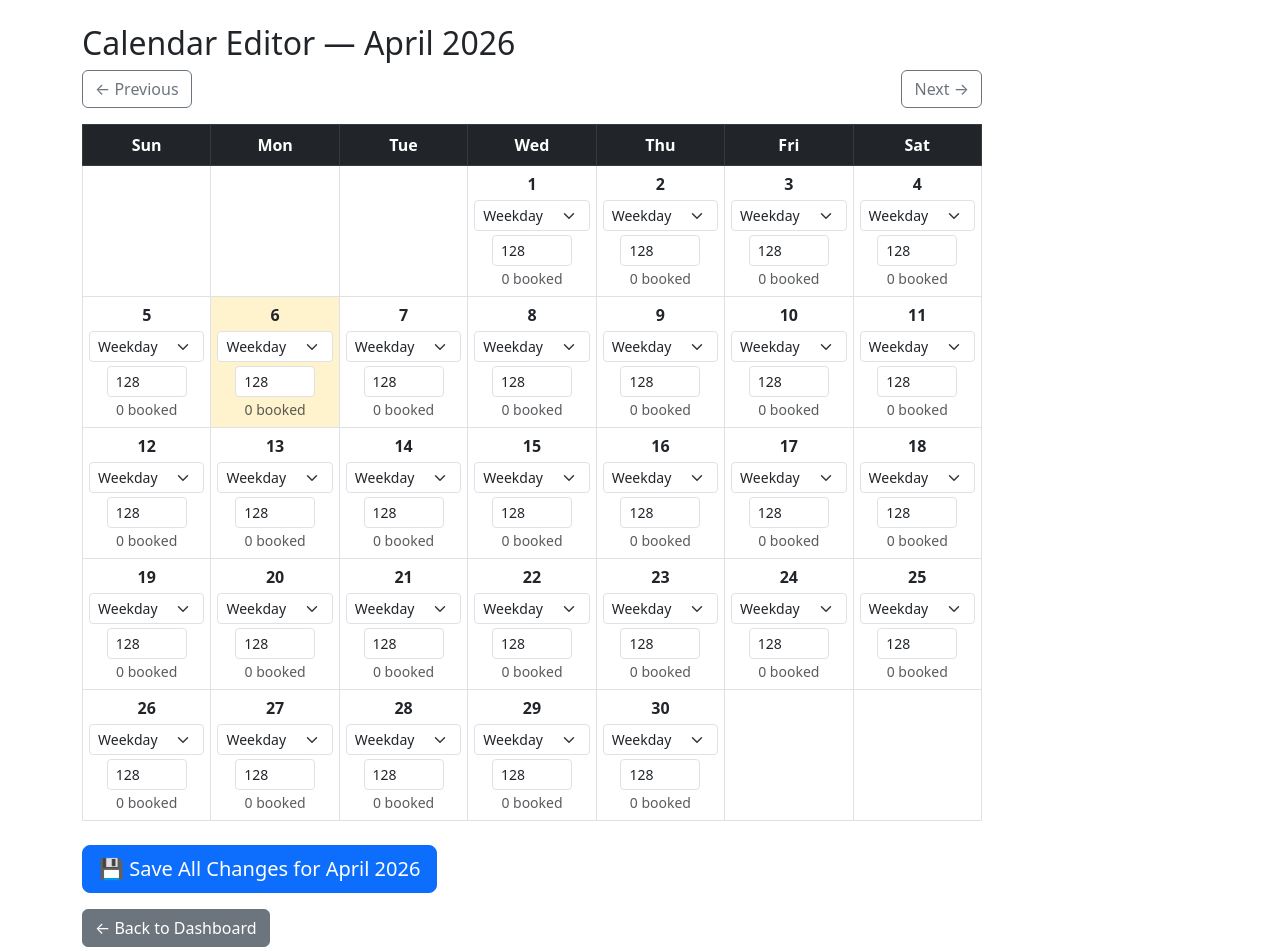
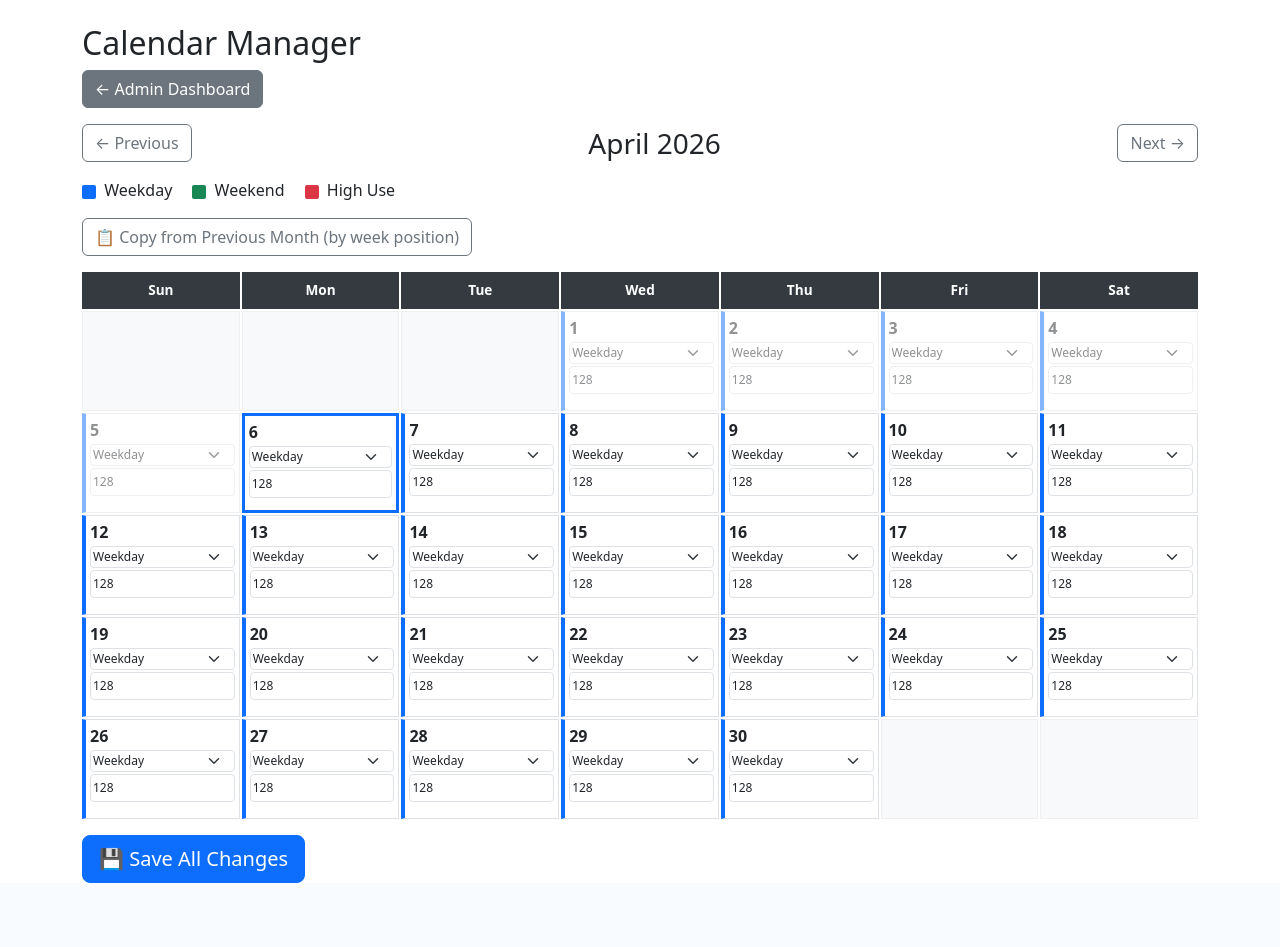
Before and after one commit to ccbractivix/splashpass, a Flask app: page /admin/calendar in a window 1280 px wide. Shown: the part 56-1003 px from the top of the page. After the commit the page ends 939 px from the top, so only its background shows below. Run offline with Flask 3, Linux system fonts and the light colour scheme; the visitor is signed in with stand-in values (Sample User, id 1).

Commit message:
Update calendar.html

```diff
--- a/templates/admin/calendar.html
+++ b/templates/admin/calendar.html
@@ -1,51 +1,182 @@
 {% extends "base.html" %}
-{% block title %}Calendar Editor{% endblock %}
+{% block title %}Calendar Manager{% endblock %}
 {% block content %}
-<h2>Calendar Editor — {{ month_name }}</h2>
+<style>
+  .cal-grid {
+    display: grid;
+    grid-template-columns: repeat(7, 1fr);
+    gap: 2px;
+    font-size: 0.85rem;
+  }
+  .cal-header {
+    background: #343a40;
+    color: white;
+    text-align: center;
+    padding: 8px 4px;
+    font-weight: bold;
+  }
+  .cal-cell {
+    border: 1px solid #dee2e6;
+    min-height: 100px;
+    padding: 4px;
+    position: relative;
+    background: white;
+  }
+  .cal-cell.past { opacity: 0.5; }
+  .cal-cell.today { border: 3px solid #0d6efd; }
+  .cal-cell.empty { background: #f8f9fa; border-color: #f0f0f0; }
+  .cal-cell .date-num {
+    font-weight: bold;
+    font-size: 1rem;
+    margin-bottom: 2px;
+  }
+  .cal-cell select {
+    font-size: 0.75rem;
+    padding: 1px 2px;
+    width: 100%;
+    margin-bottom: 2px;
+  }
+  .cal-cell input[type="number"] {
+    font-size: 0.75rem;
+    padding: 1px 2px;
+    width: 100%;
+  }
+  .cal-cell .usage-bar {
+    margin-top: 3px;
+    height: 4px;
+    background: #e9ecef;
+    border-radius: 2px;
+    overflow: hidden;
+  }
+  .cal-cell .usage-bar .fill {
+    height: 100%;
+    border-radius: 2px;
+  }
+  .cal-cell .usage-text {
+    font-size: 0.7rem;
+    color: #666;
+    margin-top: 1px;
+  }
+  /* Color coding by day type */
+  .type-weekday { border-left: 4px solid #0d6efd; }
+  .type-weekend { border-left: 4px solid #198754; }
+  .type-highuse { border-left: 4px solid #dc3545; }
 
-<div class="d-flex justify-content-between mb-3" style="max-width:900px;">
-  <a href="{{ url_for('admin_calendar', year=prev_year, month=prev_month) }}" class="btn btn-outline-secondary">← Previous</a>
-  <a href="{{ url_for('admin_calendar', year=next_year, month=next_month) }}" class="btn btn-outline-secondary">Next →</a>
+  .legend-dot {
+    display: inline-block;
+    width: 14px;
+    height: 14px;
+    border-radius: 2px;
+    margin-right: 4px;
+    vertical-align: middle;
+  }
+</style>
+
+<h2>Calendar Manager</h2>
+<a href="/admin" class="btn btn-secondary mb-3">← Admin Dashboard</a>
+
+{% with messages = get_flashed_messages(with_categories=true) %}
+  {% if messages %}
+    {% for category, message in messages %}
+      <div class="alert alert-{{ category }}">{{ message }}</div>
+    {% endfor %}
+  {% endif %}
+{% endwith %}
+
+<!-- Month navigation -->
+<div class="d-flex justify-content-between align-items-center mb-3">
+  <a href="{{ url_for('admin_calendar', year=prev_year, month=prev_month) }}" class="btn btn-outline-secondary">
+    ← Previous
+  </a>
+  <h3 class="mb-0">{{ month_name }}</h3>
+  <a href="{{ url_for('admin_calendar', year=next_year, month=next_month) }}" class="btn btn-outline-secondary">
+    Next →
+  </a>
 </div>
 
+<!-- Legend -->
+<div class="mb-3">
+  <span class="legend-dot" style="background:#0d6efd;"></span> Weekday
+  <span class="ms-3 legend-dot" style="background:#198754;"></span> Weekend
+  <span class="ms-3 legend-dot" style="background:#dc3545;"></span> High Use
+</div>
+
+<!-- Copy buttons -->
+<div class="d-flex flex-wrap gap-2 mb-3">
+  {% if last_year_has_data %}
+  <form method="POST" action="{{ url_for('admin_calendar_copy_last_year') }}"
+        onsubmit="return confirm('Copy day types from {{ year - 1 }} {{ month_name.split()[0] }}? This matches by week position and day of week, not exact dates. Existing entries will be overwritten.')">
+    <input type="hidden" name="year" value="{{ year }}">
+    <input type="hidden" name="month" value="{{ month }}">
+    <button type="submit" class="btn btn-outline-warning">
+      📋 Copy from {{ month_name.split()[0] }} {{ year - 1 }} (by week position)
+    </button>
+  </form>
+  {% endif %}
+
+  <form method="POST" action="{{ url_for('admin_calendar_copy_last_month') }}"
+        onsubmit="return confirm('Copy day types from last month? This matches by week position and day of week. Existing entries will be overwritten.')">
+    <input type="hidden" name="year" value="{{ year }}">
+    <input type="hidden" name="month" value="{{ month }}">
+    <button type="submit" class="btn btn-outline-secondary">
+      📋 Copy from Previous Month (by week position)
+    </button>
+  </form>
+</div>
+
+<!-- Calendar grid form -->
 <form method="POST" action="{{ url_for('admin_calendar_bulk') }}">
+  <input type="hidden" name="year" value="{{ year }}">
   <input type="hidden" name="month" value="{{ month }}">
-  <input type="hidden" name="year" value="{{ year }}">
 
-  <table class="table table-bordered text-center" style="max-width:900px;">
-    <thead class="table-dark">
-      <tr>
-        <th>Sun</th><th>Mon</th><th>Tue</th><th>Wed</th><th>Thu</th><th>Fri</th><th>Sat</th>
-      </tr>
-    </thead>
-    <tbody>
-      {% for week in weeks %}
-      <tr>
-        {% for day in week %}
-        <td style="vertical-align:top; padding:6px; min-width:110px; height:120px;
-          {% if day and day.date == today %}background:#fff3cd;{% elif day and day.day_type == 'High Use' %}background:#f8d7da;{% elif day and day.day_type == 'Weekend' %}background:#d1ecf1;{% endif %}">
-          {% if day %}
-            <strong>{{ day.date.day }}</strong><br>
-            <select name="type_{{ day.date.isoformat() }}" class="form-select form-select-sm mt-1">
+  <div class="cal-grid">
+    <!-- Header row -->
+    <div class="cal-header">Sun</div>
+    <div class="cal-header">Mon</div>
+    <div class="cal-header">Tue</div>
+    <div class="cal-header">Wed</div>
+    <div class="cal-header">Thu</div>
+    <div class="cal-header">Fri</div>
+    <div class="cal-header">Sat</div>
+
+    {% for week in weeks %}
+      {% for day in week %}
+        {% if day %}
+          <div class="cal-cell
+            {% if day.is_past %}past{% endif %}
+            {% if day.is_today %}today{% endif %}
+            {% if day.day_type == 'Weekend' %}type-weekend{% elif day.day_type == 'High Use' %}type-highuse{% else %}type-weekday{% endif %}
+          ">
+            <div class="date-num">{{ day.date.day }}</div>
+
+            <select name="type_{{ day.date.isoformat() }}" class="form-select form-select-sm">
               <option value="Weekday" {% if day.day_type == 'Weekday' %}selected{% endif %}>Weekday</option>
               <option value="Weekend" {% if day.day_type == 'Weekend' %}selected{% endif %}>Weekend</option>
               <option value="High Use" {% if day.day_type == 'High Use' %}selected{% endif %}>High Use</option>
             </select>
+
             <input type="number" name="cap_{{ day.date.isoformat() }}"
-                   value="{{ day.capacity }}"
-                   class="form-control form-control-sm mt-1"
-                   min="1" max="500" style="width:80px; margin:auto;">
-            <small class="text-muted">{{ day.used }} booked</small>
-          {% endif %}
-        </td>
-        {% endfor %}
-      </tr>
+                   value="{{ day.capacity }}" min="1" class="form-control form-control-sm"
+                   title="Capacity">
+
+            {% if day.used > 0 %}
+            <div class="usage-bar">
+              {% set pct = (day.used / day.capacity * 100) if day.capacity > 0 else 0 %}
+              <div class="fill" style="width:{{ [pct, 100]|min }}%;
+                background:{% if pct >= 90 %}#dc3545{% elif pct >= 70 %}#ffc107{% else %}#198754{% endif %};"></div>
+            </div>
+            <div class="usage-text">{{ day.used }}/{{ day.capacity }}</div>
+            {% endif %}
+          </div>
+        {% else %}
+          <div class="cal-cell empty"></div>
+        {% endif %}
       {% endfor %}
-    </tbody>
-  </table>
+    {% endfor %}
+  </div>
 
-  <button type="submit" class="btn btn-primary btn-lg mt-2">💾 Save All Changes for {{ month_name }}</button>
+  <div class="mt-3">
+    <button type="submit" class="btn btn-primary btn-lg">💾 Save All Changes</button>
+  </div>
 </form>
-
-<a href="{{ url_for('admin_dashboard') }}" class="btn btn-secondary mt-3">← Back to Dashboard</a>
 {% endblock %}
```
